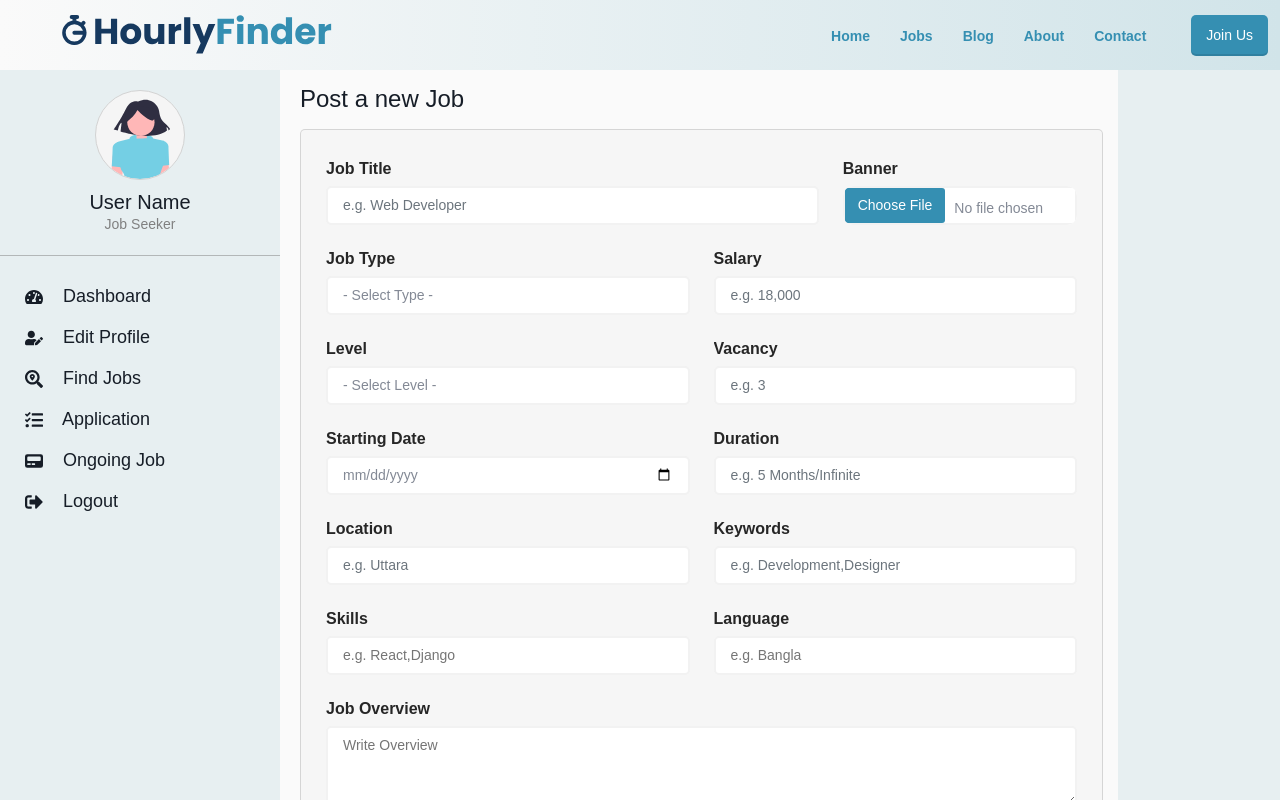
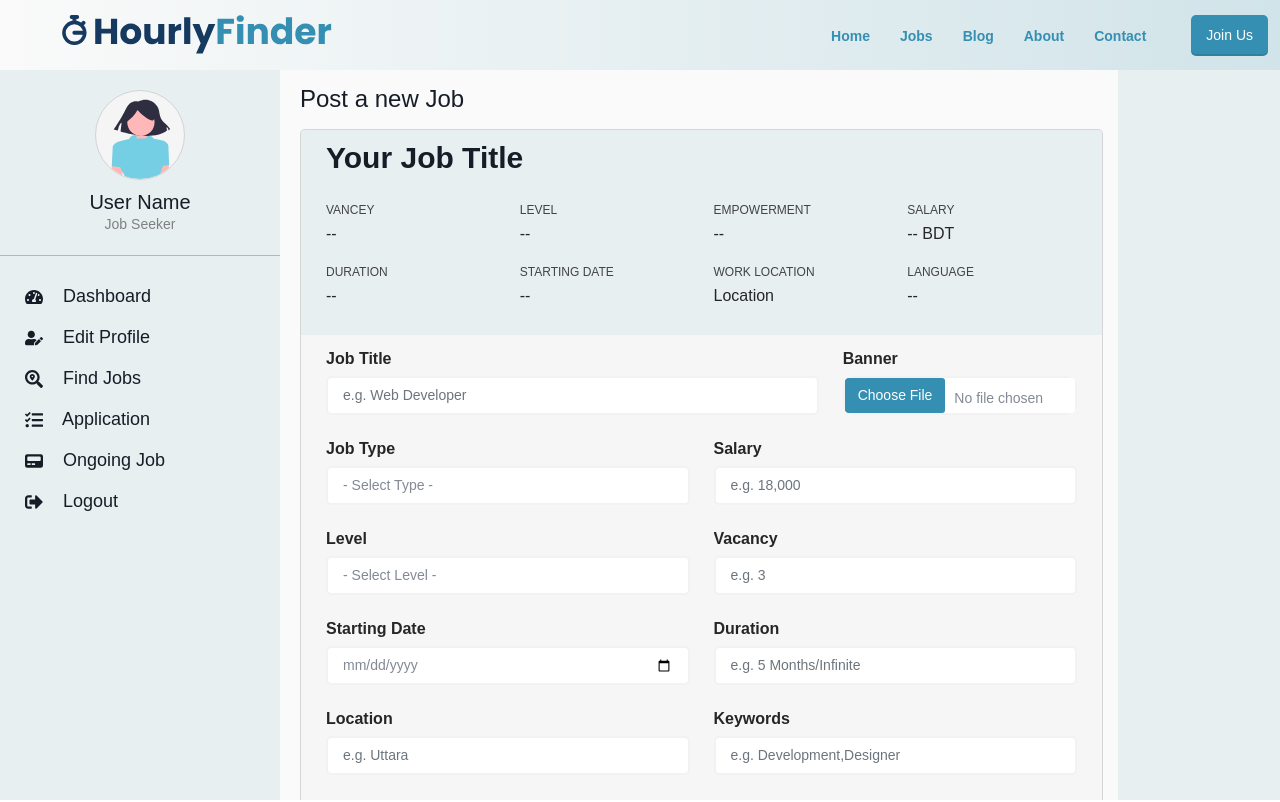
Before and after one commit to Rashed360/hourly-finder, a React (Create React App) app: page /dashboard/post-job in a window 1280 px wide. Shown: the top 802 px of the page. Built offline with nearby package versions, Linux system fonts and the light colour scheme; no server answers; sample sign-in values are in the browser's storage.

Commit message:
prepare "PostJob" for multi-step

```diff
--- a/src/components/dashboard/recruiter/RecruiterDashboard.js
+++ b/src/components/dashboard/recruiter/RecruiterDashboard.js
@@ -108,16 +108,13 @@ const RecruiterDashboard = () => {
 	return (
 		<div className='dashboard-all'>
 			<div className='left'>
-				<DashboardNavigation
-					navigations={DashboardInformation}
-					user={DashboardInformation.userInfo}
-				></DashboardNavigation>
+				<DashboardNavigation navigations={DashboardInformation} user={DashboardInformation.userInfo} />
 			</div>
 			<div className='mid dashScroll'>
-				<Outlet></Outlet>
+				<Outlet />
 			</div>
 			<div className='right'>
-				<DashboradRightBar></DashboradRightBar>
+				<DashboradRightBar />
 			</div>
 		</div>
 	)
--- a/src/components/dashboard/recruiter/editProfile/edit/EditBasicInformation.js
+++ b/src/components/dashboard/recruiter/editProfile/edit/EditBasicInformation.js
@@ -12,7 +12,7 @@ const EditBasicInformation = () => {
 
 	useEffect(() => {
 		dispatch(userFetch())
-	}, [])
+	}, [dispatch])
 
 	const tempEmpty = {
 		firstName: '',
@@ -22,7 +22,7 @@ const EditBasicInformation = () => {
 		phone: '',
 		identity: '',
 		picture: '',
-		dob: '',
+		dob: '10/03/1998',
 	}
 
 	const { email, first_name, last_name, username } = user === null ? tempEmpty : user
@@ -40,7 +40,7 @@ const EditBasicInformation = () => {
 	}
 
 	const onSubmitHandle = async values => {
-		console.log('Edit profile')
+		console.log('Edit profile', values)
 	}
 
 	const validateHandle = values => {
@@ -52,7 +52,7 @@ const EditBasicInformation = () => {
 		<>
 			<h3 className='dashboard-title'>Edit Profile</h3>
 			<div className='dashboard-content'>
-				<div className='edit-profile-area'>
+				<div className='edit-profile-area profile-area'>
 					<Formik initialValues={initialValues} onSubmit={onSubmitHandle} validate={validateHandle}>
 						{({ values, errors, touched, handleChange, handleSubmit, handleReset }) => (
 							<Form onSubmit={handleSubmit} onReset={handleReset} style={{ height: '300px' }}>
--- a/src/components/dashboard/recruiter/postJob/RecruiterPostJob.js
+++ b/src/components/dashboard/recruiter/postJob/RecruiterPostJob.js
@@ -1,3 +1,4 @@
+import { useJobLevel, useJobType } from '../../../../hooks/useJobHook'
 import { Formik, Field, Form } from 'formik'
 import { useDispatch, useSelector } from 'react-redux'
 import { jobCreate } from '../../../../redux/actionCreators/jobActionCreators'
@@ -77,11 +78,70 @@ const RecruiterPostJob = () => {
 	return (
 		<div className='dashboard-main'>
 			<h3 className='dashboard-title'>Post a new Job</h3>
+
 			<div className='dashboard-content'>
 				<div className='post-job-area'>
 					<Formik initialValues={initialValues} onSubmit={onSubmitHandle} validate={validateHandle}>
 						{({ values, errors, touched, handleChange, handleSubmit, handleReset, setFieldValue }) => (
 							<Form onSubmit={handleSubmit} onReset={handleReset} encType='multipart/form-data'>
+								<div className='jobs-details-information dashboard'>
+									<div className='single-job-title'>
+										<h2>{values.title || 'Your Job Title'}</h2>
+									</div>
+									<div className='single-job-basic-info'>
+										<div className='row d-flex justify-content-around'>
+											<div className='col-lg-3'>
+												<div className='basic-info'>
+													<p>vancey</p>
+													<h5>{values.vacancy || '--'}</h5>
+												</div>
+											</div>
+											<div className='col-lg-3'>
+												<div className='basic-info'>
+													<p>LEVEL</p>
+													<h5>{values.level || '--'}</h5>
+												</div>
+											</div>
+											<div className='col-lg-3'>
+												<div className='basic-info'>
+													<p>EMPOWERMENT</p>
+													<h5>{values.type || '--'}</h5>
+												</div>
+											</div>
+											<div className='col-lg-3'>
+												<div className='basic-info'>
+													<p>SALARY</p>
+													<h5>{values.salary || '--'} BDT</h5>
+												</div>
+											</div>
+											<div className='col-lg-3'>
+												<div className='basic-info'>
+													<p>DURATION</p>
+													<h5>{values.duration || '--'}</h5>
+												</div>
+											</div>
+											<div className='col-lg-3'>
+												<div className='basic-info'>
+													<p>STARTING DATE</p>
+													<h5>{values.starting || '--'}</h5>
+												</div>
+											</div>
+											<div className='col-lg-3'>
+												<div className='basic-info'>
+													<p>WORK LOCATION</p>
+													<h5>Location</h5>
+												</div>
+											</div>
+											<div className='col-lg-3'>
+												<div className='basic-info'>
+													<p>LANGUAGE</p>
+													<h5>{values.language || '--'}</h5>
+												</div>
+											</div>
+										</div>
+									</div>
+								</div>
+
 								<div className='row'>
 									<div className='col-lg-12'>
 										<div className='row'>
--- a/src/style/index.css
+++ b/src/style/index.css
@@ -1483,6 +1483,13 @@ h2.contact-title,
 .jobs-details-information {
 	padding: 10px 25px;
 }
+.jobs-details-information.dashboard {
+	margin-top: -25px;
+	margin-left: -25px;
+	margin-bottom: 10px;
+	margin-right: -25px;
+	background-color: #e7eff1;
+}
 
 .single-job-title h2 {
 	font-size: 30px;
@@ -2392,10 +2399,14 @@ h3.right-bar-title {
 .edit-profile-area,
 .post-job-area,
 .manage-job-area {
+	overflow: hidden;
 	background: #f3f3f3ad;
 	padding: 25px;
 	border-radius: 5px;
 	border: 1px solid #8888884a;
+}
+.profile-area {
+	height: 530px;
 }
 
 .edit-title {
@@ -2408,7 +2419,7 @@ h3.right-bar-title {
 .edit-title::before {
 	content: '';
 	position: absolute;
-	width: 1000%;
+	width: 100%;
 	height: 2px;
 	top: 15px;
 	left: 110%;
```
